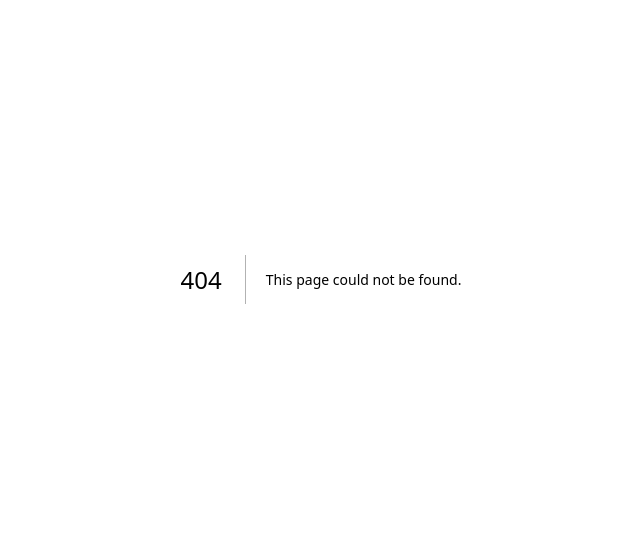
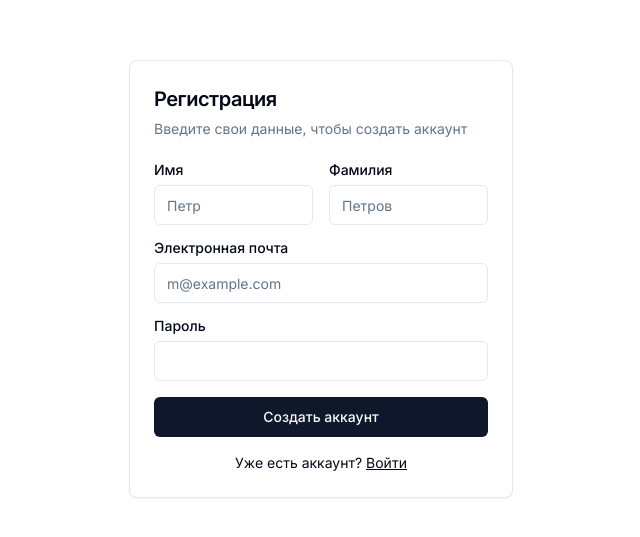
Before and after one commit to labinochka/IT_One-CAREER-HACKATHON, a Next.js app in the folder frontend/: page /auth/signup in a window 1280 px wide. Before the commit this address had no page. Shown: the part 121-658 px from the top of the page, without its empty margins (319-959 px from the left). Built offline with nearby package versions, Linux system fonts and the light colour scheme.

Commit message:
feat: signup/signin

```diff
--- /dev/null
+++ b/frontend/app/api/sign-in/route.ts
@@ -0,0 +1,7 @@
+import { NextRequest } from "next/server";
+
+export async function POST(req: NextRequest, next: () => void) {
+  const res = await req.json();
+  const { email, password } = res;
+  return Response.json(res);
+}
--- /dev/null
+++ b/frontend/app/auth/signin/page.tsx
@@ -0,0 +1,61 @@
+import Link from "next/link";
+
+import { Button } from "@/components/ui/button";
+import {
+  Card,
+  CardContent,
+  CardDescription,
+  CardHeader,
+  CardTitle,
+} from "@/components/ui/card";
+import { Input } from "@/components/ui/input";
+import { Label } from "@/components/ui/label";
+
+export default function SigninPage() {
+  return (
+    <div className="min-h-screen flex justify-center items-center w-full flex-col">
+      <Card className="mx-auto max-w-sm">
+        <CardHeader>
+          <CardTitle className="text-2xl">Вход</CardTitle>
+          <CardDescription>
+            Введите свои данные, чтобы войти в аккаунт
+          </CardDescription>
+        </CardHeader>
+        <CardContent>
+          <div className="grid gap-4">
+            <div className="grid gap-2">
+              <Label htmlFor="email">Электронная почта</Label>
+              <Input
+                id="email"
+                type="email"
+                placeholder="m@example.com"
+                required
+              />
+            </div>
+            <div className="grid gap-2">
+              <div className="flex items-center">
+                <Label htmlFor="password">Пароль</Label>
+                <Link
+                  href="#"
+                  className="ml-auto inline-block text-sm underline"
+                >
+                  Забыли пароль?
+                </Link>
+              </div>
+              <Input id="password" type="password" required />
+            </div>
+            <Button type="submit" className="w-full">
+              Войти
+            </Button>
+          </div>
+          <div className="mt-4 text-center text-sm">
+            Нет аккаунта?{" "}
+            <Link href="/auth/signup" className="underline">
+              Зарегистрироваться
+            </Link>
+          </div>
+        </CardContent>
+      </Card>
+    </div>
+  );
+}
--- /dev/null
+++ b/frontend/app/auth/signup/page.tsx
@@ -0,0 +1,63 @@
+import Link from "next/link";
+
+import { Button } from "@/components/ui/button";
+import {
+  Card,
+  CardContent,
+  CardDescription,
+  CardHeader,
+  CardTitle,
+} from "@/components/ui/card";
+import { Input } from "@/components/ui/input";
+import { Label } from "@/components/ui/label";
+
+export default function SignupForm() {
+  return (
+    <div className="flex min-h-screen w-full flex-col justify-center items-center">
+      <Card className="mx-auto max-w-sm">
+        <CardHeader>
+          <CardTitle className="text-xl">Регистрация</CardTitle>
+          <CardDescription>
+            Введите свои данные, чтобы создать аккаунт
+          </CardDescription>
+        </CardHeader>
+        <CardContent>
+          <div className="grid gap-4">
+            <div className="grid grid-cols-2 gap-4">
+              <div className="grid gap-2">
+                <Label htmlFor="first-name">Имя</Label>
+                <Input id="first-name" placeholder="Петр" required />
+              </div>
+              <div className="grid gap-2">
+                <Label htmlFor="last-name">Фамилия</Label>
+                <Input id="last-name" placeholder="Петров" required />
+              </div>
+            </div>
+            <div className="grid gap-2">
+              <Label htmlFor="email">Электронная почта</Label>
+              <Input
+                id="email"
+                type="email"
+                placeholder="m@example.com"
+                required
+              />
+            </div>
+            <div className="grid gap-2">
+              <Label htmlFor="password">Пароль</Label>
+              <Input id="password" type="password" />
+            </div>
+            <Button type="submit" className="w-full">
+              Создать аккаунт
+            </Button>
+          </div>
+          <div className="mt-4 text-center text-sm">
+            Уже есть аккаунт?{" "}
+            <Link href="/auth/signin" className="underline">
+              Войти
+            </Link>
+          </div>
+        </CardContent>
+      </Card>
+    </div>
+  );
+}
--- /dev/null
+++ b/frontend/components/ui/label.tsx
@@ -0,0 +1,26 @@
+"use client"
+
+import * as React from "react"
+import * as LabelPrimitive from "@radix-ui/react-label"
+import { cva, type VariantProps } from "class-variance-authority"
+
+import { cn } from "@/lib/utils"
+
+const labelVariants = cva(
+  "text-sm font-medium leading-none peer-disabled:cursor-not-allowed peer-disabled:opacity-70"
+)
+
+const Label = React.forwardRef<
+  React.ElementRef<typeof LabelPrimitive.Root>,
+  React.ComponentPropsWithoutRef<typeof LabelPrimitive.Root> &
+    VariantProps<typeof labelVariants>
+>(({ className, ...props }, ref) => (
+  <LabelPrimitive.Root
+    ref={ref}
+    className={cn(labelVariants(), className)}
+    {...props}
+  />
+))
+Label.displayName = LabelPrimitive.Root.displayName
+
+export { Label }
--- a/frontend/package.json
+++ b/frontend/package.json
@@ -12,11 +12,13 @@
     "@radix-ui/react-avatar": "^1.0.4",
     "@radix-ui/react-dialog": "^1.0.5",
     "@radix-ui/react-dropdown-menu": "^2.0.6",
+    "@radix-ui/react-label": "^2.0.2",
     "@radix-ui/react-progress": "^1.0.3",
     "@radix-ui/react-separator": "^1.0.3",
     "@radix-ui/react-slot": "^1.0.2",
     "@radix-ui/react-tabs": "^1.0.4",
     "@radix-ui/react-tooltip": "^1.0.7",
+    "axios": "^1.6.8",
     "class-variance-authority": "^0.7.0",
     "clsx": "^2.1.1",
     "lucide-react": "^0.378.0",
```
Also changed, not shown: frontend/shared/api/index.ts (added, +8 -0 lines), 1 other file (tests, documents, lock files or other folders).
